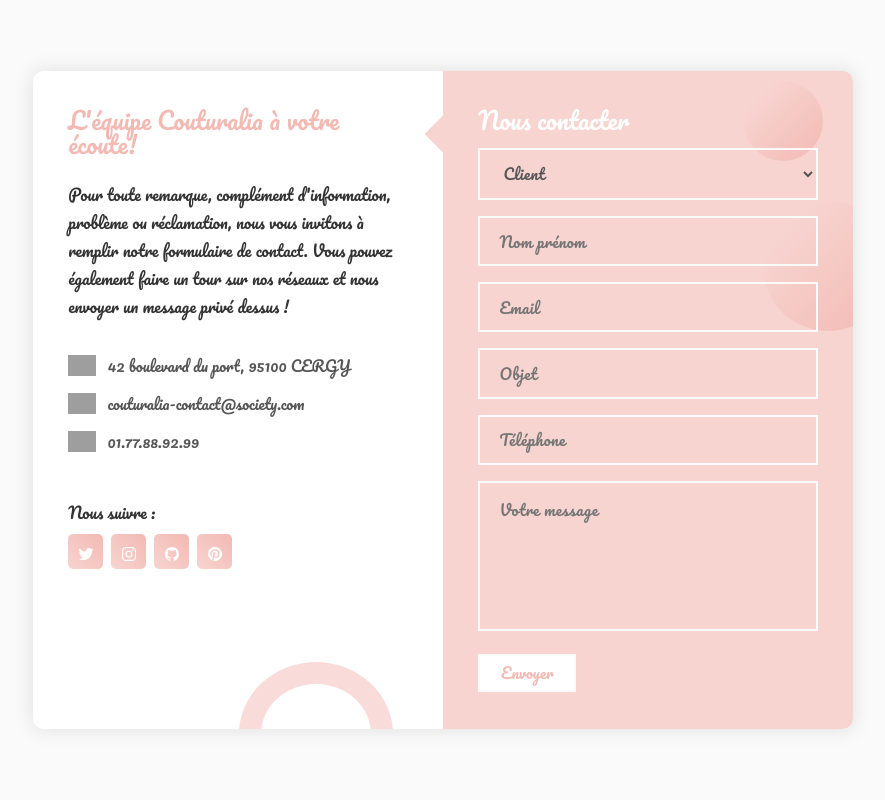
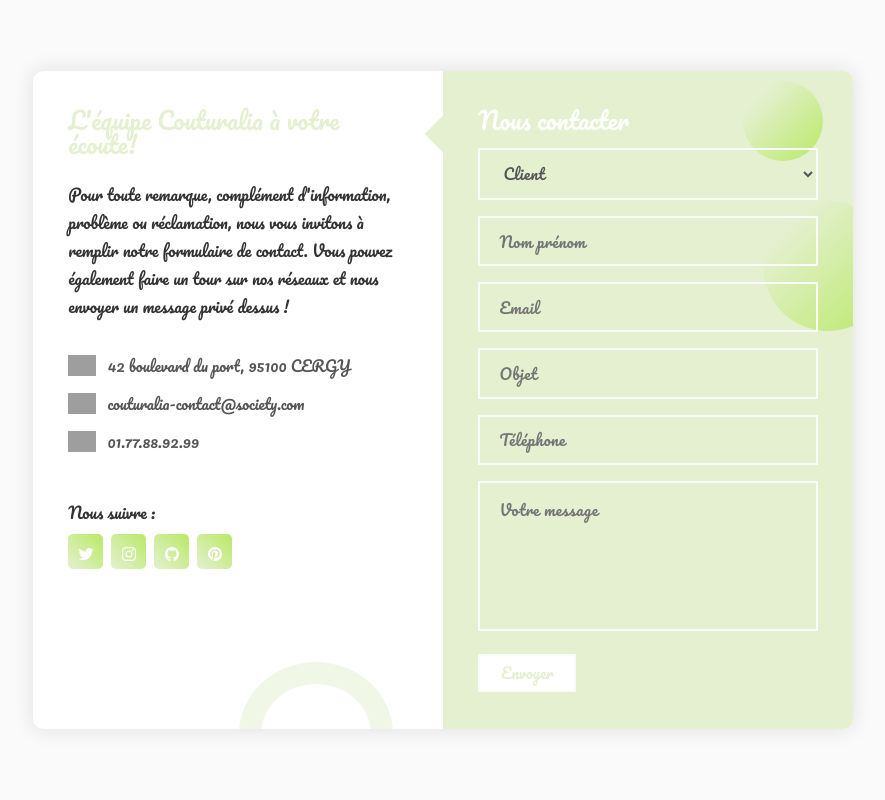
Before and after one commit to An2sBRR/E-commerce, a PHP site: page /php/contact.php in a window 1280 px wide. Shown: the whole page, without its empty margins (197-1082 px from the left). Run offline with PHP 8.4, Linux system fonts and the light colour scheme; data that the repository does not hold is empty; grey boxes are pictures that could not be loaded.

Commit message:
nouvelles couleurs

```diff
--- a/css/contact.css
+++ b/css/contact.css
@@ -37,14 +37,14 @@ ING 1 GI GROUPE 4*/
   }
 
   .contact-formulaire {
-    background-color : rgb(247, 212, 208);
+    background-color : #E4F0D0;
     /*background-color: #1abc9c;*/
     position: relative;
   }
 
   .bulle {       /*Petites bulles comme sur la page principale*/
     border-radius: 50%;
-    background: linear-gradient(135deg, transparent 20%,rgb(243, 185, 179) ) ;
+    background: linear-gradient(135deg, transparent 20%,#b9e966) ;
     position: absolute;
   }
 
@@ -67,7 +67,7 @@ ING 1 GI GROUPE 4*/
     position: absolute;
     width: 26px;
     height: 26px;
-    background-color:  rgb(247, 212, 208);
+    background-color: #E4F0D0 ;
     transform: rotate(45deg);
     top: 50px;
     left: -13px;
@@ -153,7 +153,7 @@ select{
     background-color: #fff;
     border: 2px solid #fafafa;
     font-size: 0.95rem;
-    color:  rgb(243, 185, 179);
+    color:  #E4F0D0;
     line-height: 1;
     outline: none;
     cursor: pointer;
@@ -186,7 +186,7 @@ select{
     opacity: 0;
     transition: 0.3s;
     height: 5px;
-    background-color:  rgb(247, 212, 208);
+    background-color:  #E4F0D0;
     top: 50%;
     transform: translateY(-50%);
   }
@@ -218,7 +218,7 @@ select{
   }
 
   .contact-info .titre {
-    color:  rgb(243, 185, 179);
+    color:  #E4F0D0;
   }
 
   .texte {
@@ -257,7 +257,7 @@ select{
     width: 35px;
     height: 35px;
     border-radius: 5px;
-    background: linear-gradient(45deg,  rgb(247, 212, 208),  rgb(243, 185, 179));
+    background: linear-gradient(45deg,  #E4F0D0,  #b9e966);
     color: #fff;
     text-align: center;
     line-height: 35px;
@@ -274,7 +274,7 @@ select{
     position: absolute;
     width: 110px;
     height: 100px;
-    border: 22px solid  rgb(243, 185, 179);
+    border: 22px solid  #E4F0D0;
     border-radius: 50%;
     bottom: -77px;
     right: 50px;
```
Also changed, not shown: css/abonnement.css (+9 -2 lines), css/recap_abo.css (+10 -1 lines), css/style.css (+12 -11 lines).
